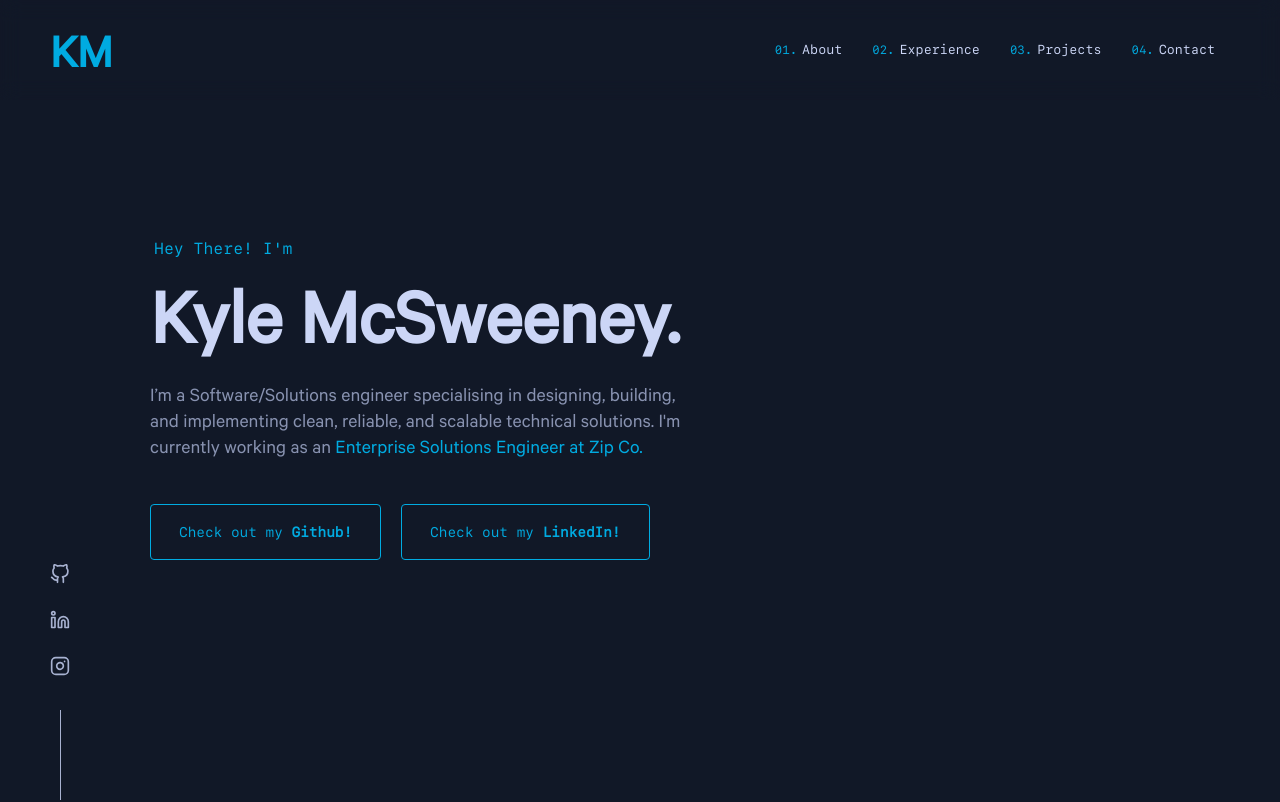
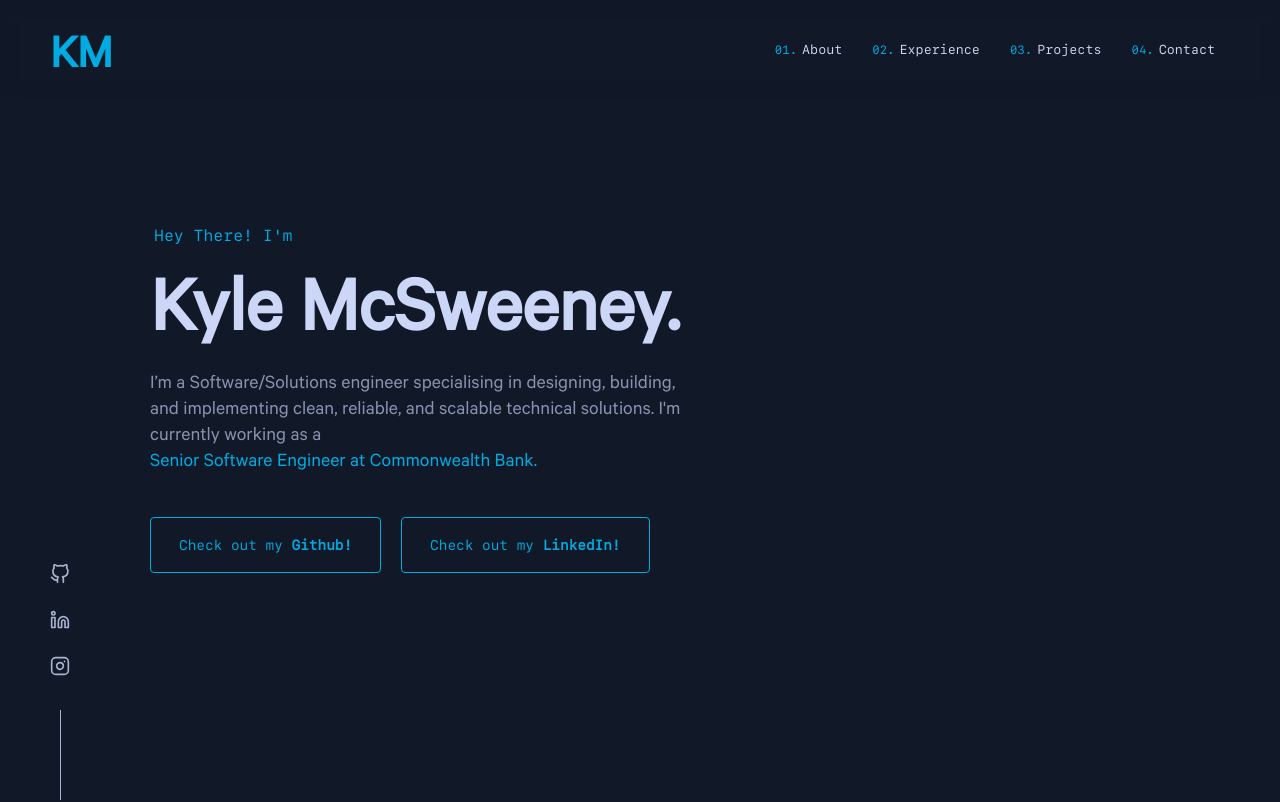
Before and after one commit to KyleMcSweeney3/myPortfolio, a React (Create React App) app: page / in a window 1280 px wide. Shown: the top 802 px of the page. Built offline with nearby package versions, Linux system fonts and the light colour scheme.

Commit message:
Updated job title and company

```diff
--- a/src/components/sections/Hero.jsx
+++ b/src/components/sections/Hero.jsx
@@ -90,7 +90,7 @@ const Hero = () => {
         <p>
             I’m a Software/Solutions engineer specialising in designing, building, and implementing clean, reliable, and scalable technical solutions.
             I'm currently working
-            as an <JobTitle href = "https://zip.co/au" target="_blank">Enterprise Solutions Engineer at Zip Co.</JobTitle>
+            as a <JobTitle href = "https://www.linkedin.com/in/kyle-mcsweeney3/" target="_blank">Senior Software Engineer at Commonwealth Bank.</JobTitle>
         </p>
         </>
     );
```
